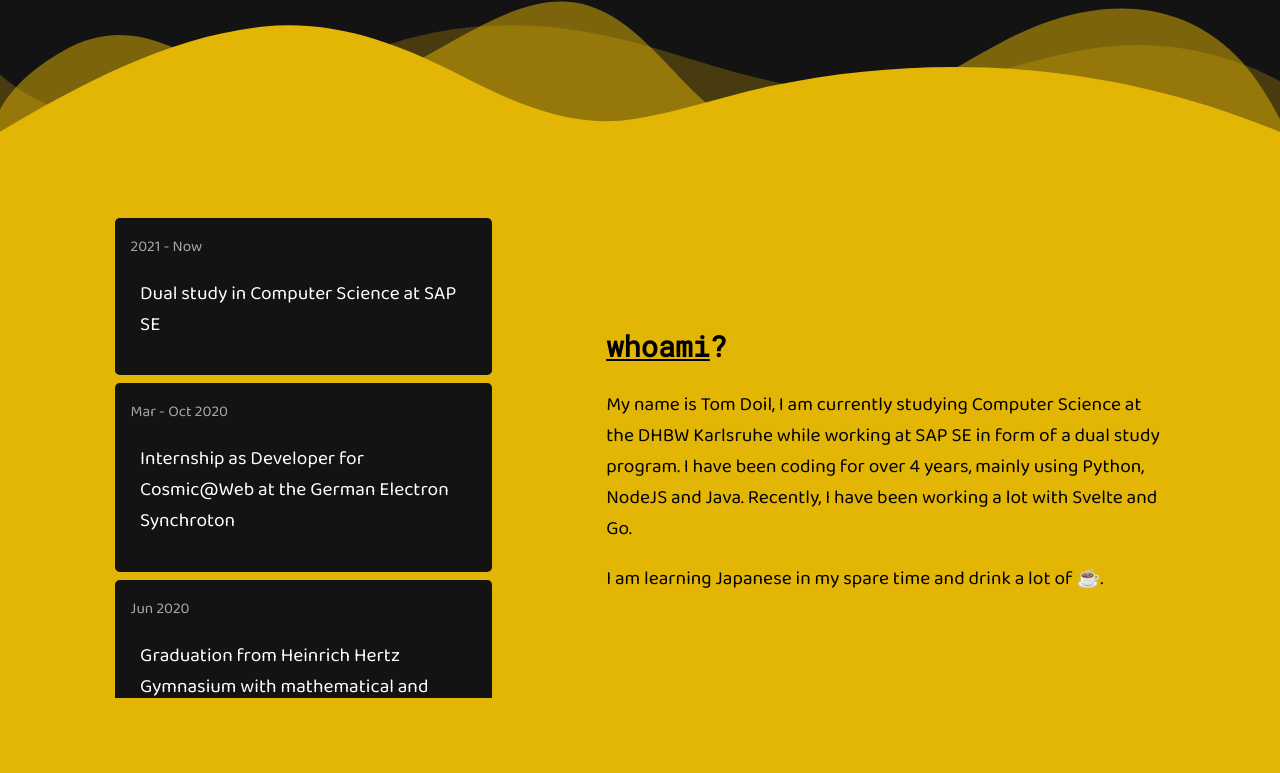
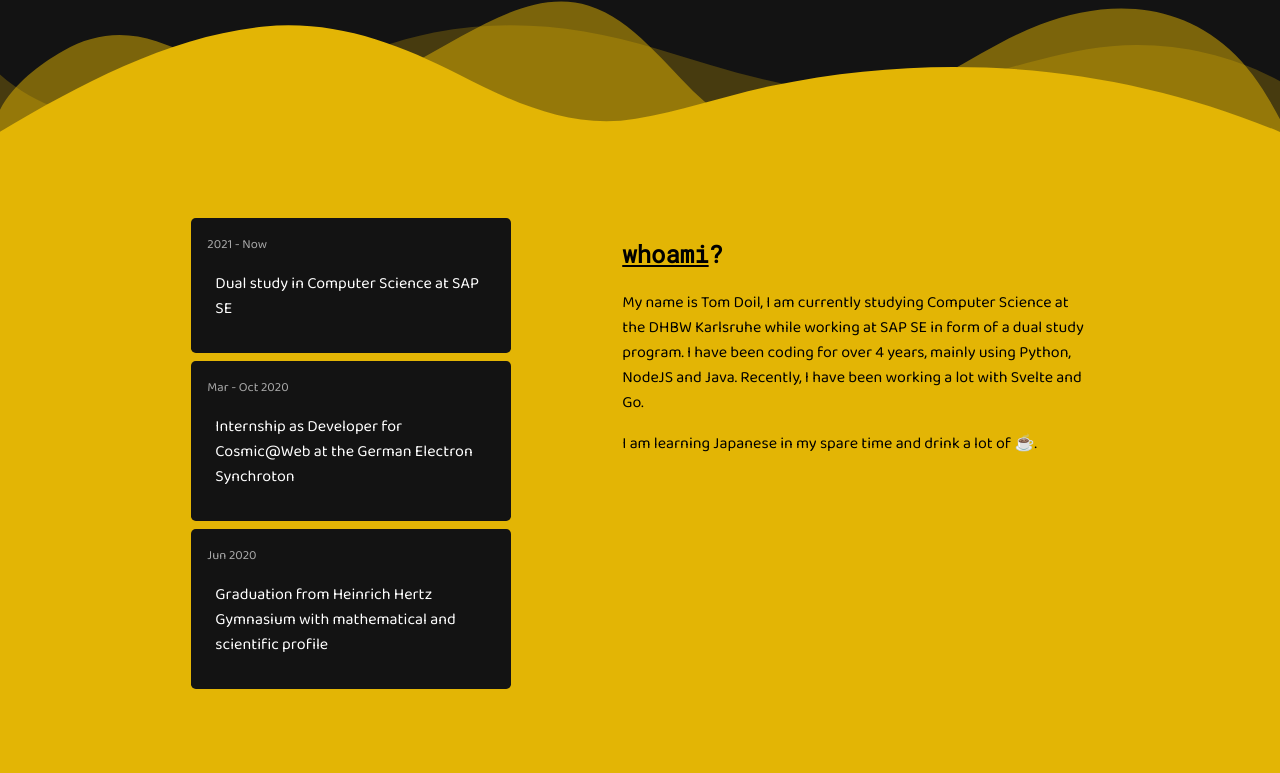
Before and after one commit to TomRomeo/website, a Svelte app: page / in a window 1280 px wide. Shown: the part 920-1693 px from the top of the page. Built offline with nearby package versions, Linux system fonts and the light colour scheme; no server answers.

Commit message:
fix: whoami activity reformatting

```diff
--- a/src/components/elements/Whoami.svelte
+++ b/src/components/elements/Whoami.svelte
@@ -43,6 +43,7 @@
     main {
         position: relative;
         overflow: hidden;
+        background-color: #E3B505;
     }
     @media (max-width: 420px) {
         #content {
@@ -51,16 +52,16 @@
     }
     #content {
         padding: 10vh 0;
-        background-color: #E3B505;
 
         display: flex;
         flex-wrap: wrap-reverse;
         justify-content: space-evenly;
-        align-items: center;
         color: black;
+        margin: auto;
+        max-width: 120ch;
 
         #whoamiParagraphs {
-            font-size: max(min(1.5vw, 1.5rem), 1rem);
+            font-size: max(min(1.2vw, 1.5rem), 1rem);
             h2 {
                 font-family: 'Roboto Mono', monospace;
             }
@@ -94,7 +95,7 @@
                 min-height: 3rem;
                 padding: min(1em, 1rem);
                 border-radius: 0.3rem;
-                font-size: max(1.5vw, 1.2rem);
+                font-size: max(.5vw, 1rem);
 
                 .activityTime {
                     color: rgba(255, 255, 255, 0.637);
```
